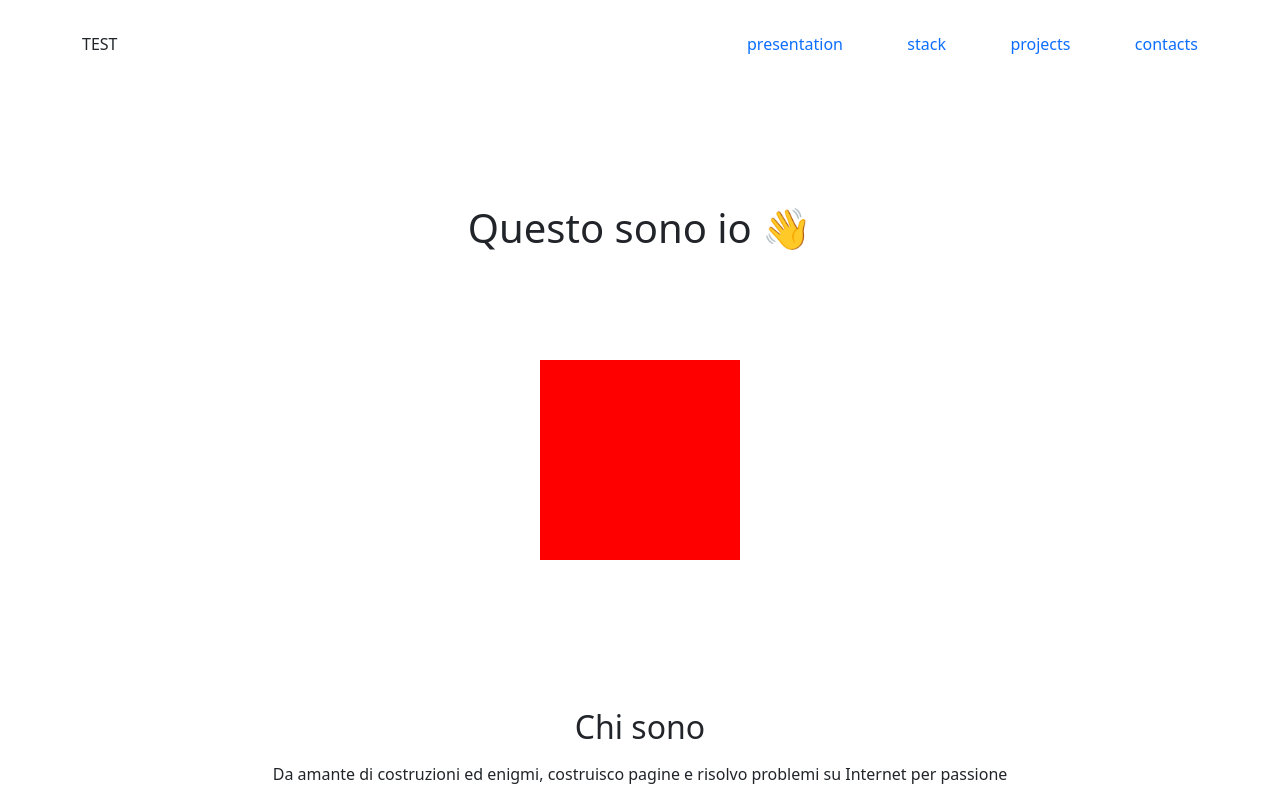
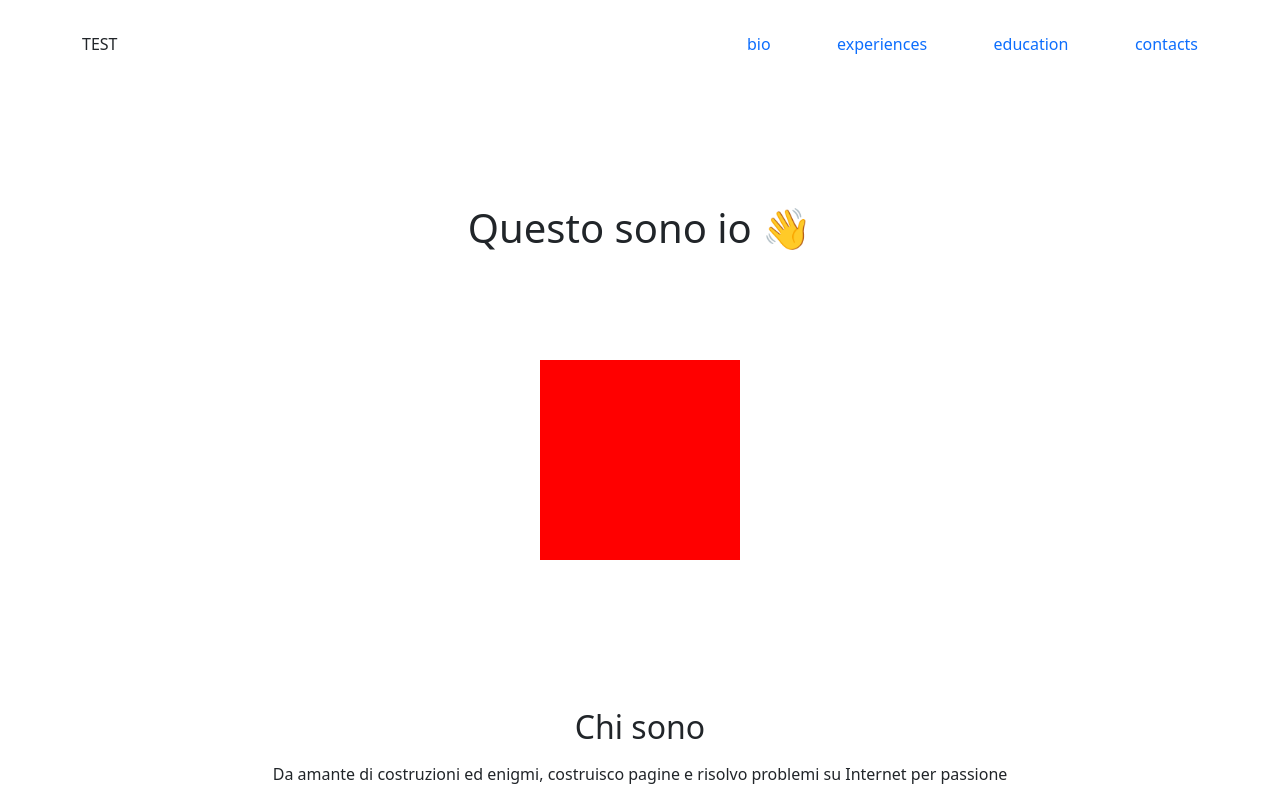
Before and after one commit to LorenzoNicco/LorenzoNicco.github.io, a Vue app: page /bio in a window 1280 px wide. Shown: the top 790 px of the page. Built offline with nearby package versions, Linux system fonts and the light colour scheme.

Commit message:
Update cambiamento header

```diff
--- a/src/components/AppHeader.vue
+++ b/src/components/AppHeader.vue
@@ -3,14 +3,25 @@
         name: "AppHeader",
         data() {
             return {
-                menu: [
+                menuHome: [
                     "presentation",
                     "stack",
                     "projects",
                     "contacts"
+                ],
+                menuBio: [
+                    "bio",
+                    "experiences",
+                    "education",
+                    "contacts"
                 ]
             }
-        }
+        },
+        computed: {
+            currentRouteName() {
+                return this.$route.path;
+            }
+        },
     }
 </script>
 
@@ -23,8 +34,13 @@
                     TEST
                 </div>
 
-                <ul class="col list-unstyled d-flex justify-content-between">
-                    <li v-for="item in menu">
+                <ul v-if="currentRouteName == '/'" class="col list-unstyled d-flex justify-content-between">
+                    <li v-for="item in menuHome">
+                        <a class="text-decoration-none" :href="'#'+item">{{ item }}</a>
+                    </li>
+                </ul>
+                <ul v-else-if="currentRouteName == '/bio'" class="col list-unstyled d-flex justify-content-between">
+                    <li v-for="item in menuBio">
                         <a class="text-decoration-none" :href="'#'+item">{{ item }}</a>
                     </li>
                 </ul>
```
